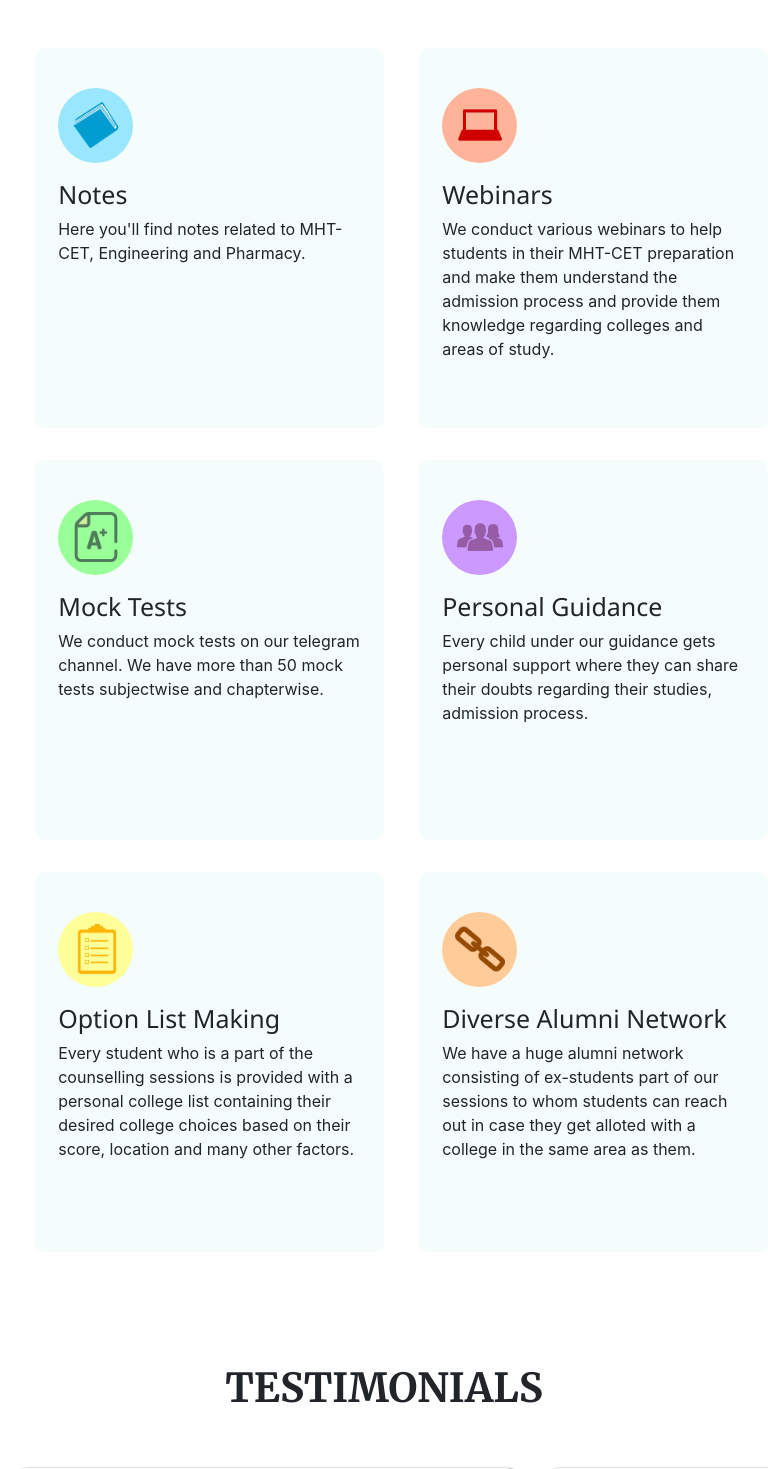
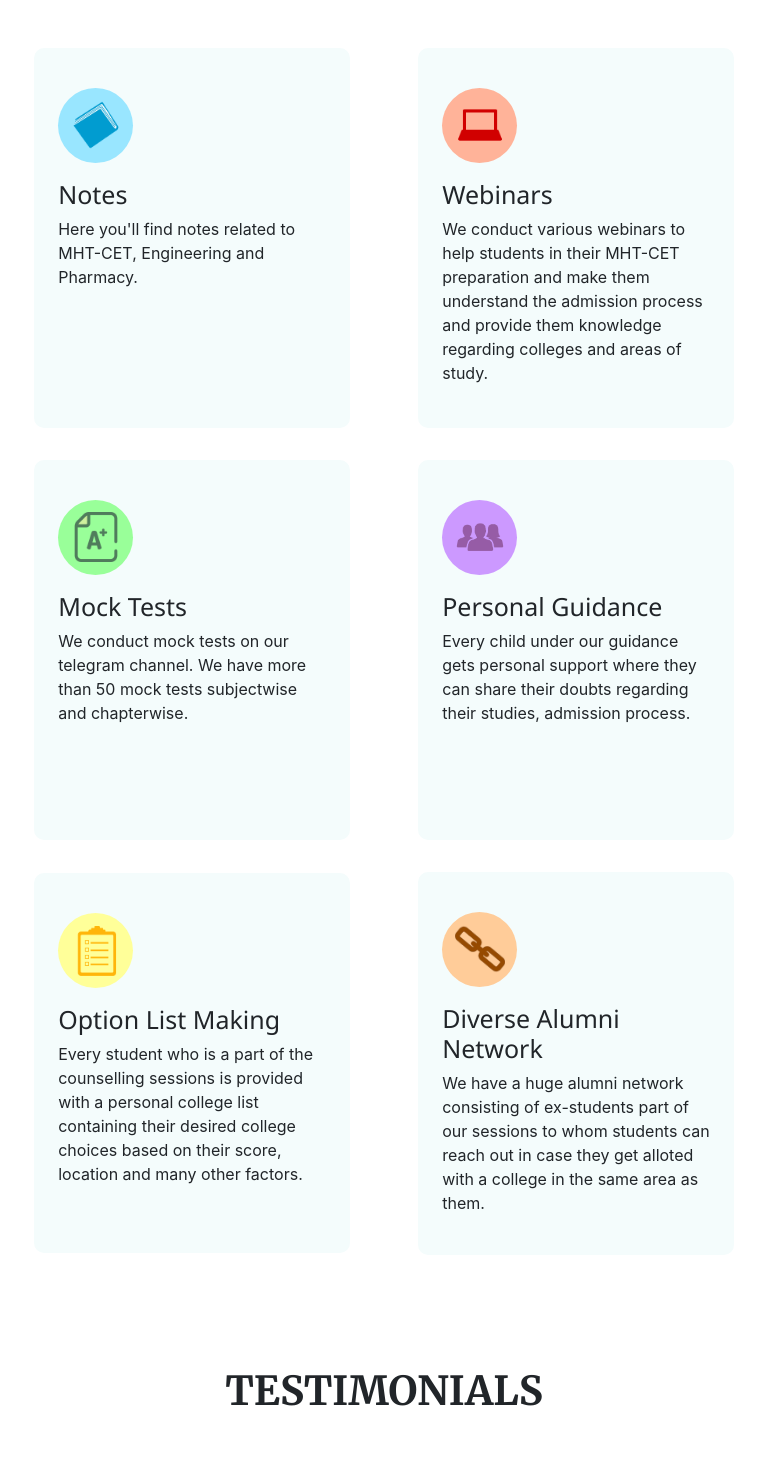
Before and after one commit to Sharath1036/swiftundergrads, a Django app: page / in a window 768 px wide. Shown: the part 1062-2531 px from the top of the page. Run offline with Django 4.2, Linux system fonts and the light colour scheme.

Commit message:
modified desktop responsiveness

```diff
--- a/static/css/responsive.css
+++ b/static/css/responsive.css
@@ -116,17 +116,13 @@
       min-height: 380px;
     }
 
-    .card {
-      min-width: 350px;
-    }
-
     h6 {
       text-align: left;
       font-size: 23px;
     }
 
     .h6 {
-      font-size: 28px;
+      font-size: 35px;
     }
 
     .col-lg-4 {
```
